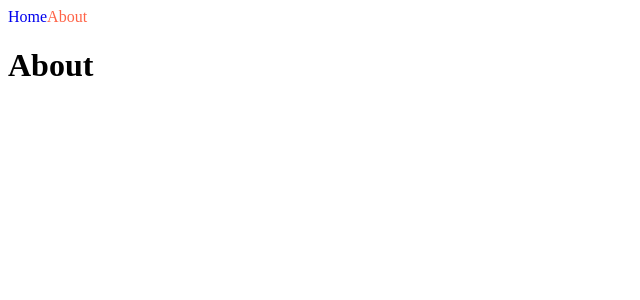
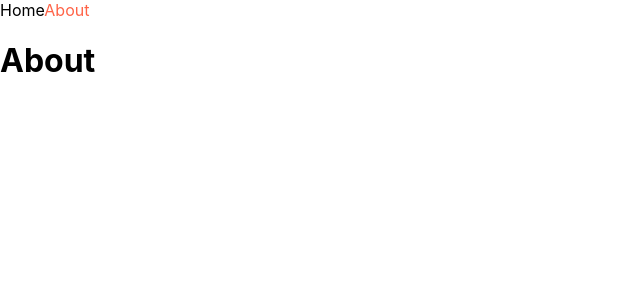
Before and after one commit to kylew1004/next-js_study, a Next.js app in the folder nextjs-intro/: page /about in a window 1280 px wide. Shown: the top 300 px of the page, without its empty margins (0-640 px from the left). Built offline with nearby package versions, Linux system fonts and the light colour scheme.

Commit message:
customApp

```diff
--- a/nextjs-intro/components/Navbar.js
+++ b/nextjs-intro/components/Navbar.js
@@ -1,30 +1,23 @@
 import Link from "next/link";
 import { useRouter } from "next/router";
-import styles from "./NavBar.module.css";
-
 export default function NavBar() {
   const router = useRouter();
   return (
     <nav>
       <Link href="/">
-        <a
-          className={`${styles.link} ${
-            router.pathname === "/" ? styles.active : ""
-          }`}
-        >
-          Home
-        </a>
+        <a className={router.pathname === "/" ? "active" : ""}>Home</a>
       </Link>
       <Link href="/about">
-        <a
-          className={[
-            styles.link,
-            router.pathname === "/about" ? styles.active : "",
-          ].join(" ")}
-        >
-          About
-        </a>
+        <a className={router.pathname === "/about" ? "active" : ""}>About</a>
       </Link>
+      <style jsx>{`
+        a {
+          text-decoration: none;
+        }
+        .active {
+          color: tomato;
+        }
+      `}</style>
     </nav>
   );
 }
--- a/nextjs-intro/components/Navbar.module.css
+++ /dev/null
@@ -1,7 +0,0 @@
-.link {
-    text-decoration: none;
-  }
-
-  .active {
-    color: tomato;
-  }
--- /dev/null
+++ b/nextjs-intro/pages/_app.js
@@ -0,0 +1,11 @@
+import NavBar from "../components/NavBar";
+import "../styles/globals.css";
+
+export default function MyApp({ Component, pageProps }) {
+  return (
+    <>
+      <NavBar />
+      <Component {...pageProps} />
+    </>
+  );
+}
--- a/nextjs-intro/pages/about.js
+++ b/nextjs-intro/pages/about.js
@@ -1,9 +1,6 @@
-import NavBar from "../components/NavBar";
-
 export default function Potato() {
   return (
     <div>
-      <NavBar />
       <h1>About</h1>
     </div>
   );
```
Also changed, not shown: nextjs-intro/pages/index.js (+1 -7 lines).
